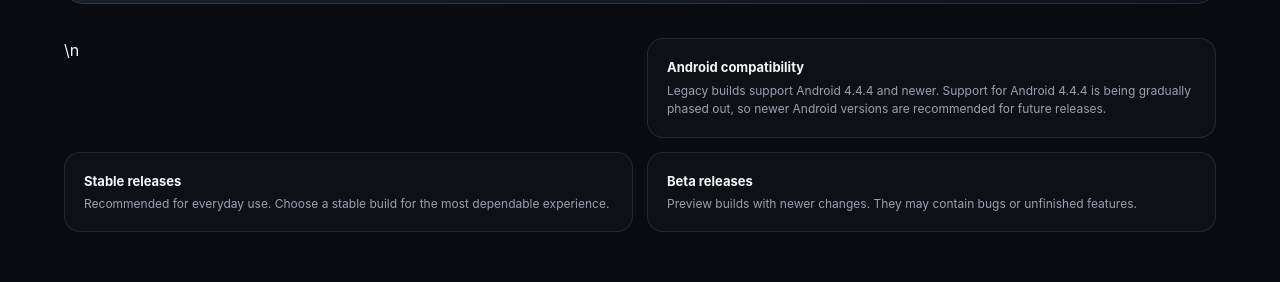
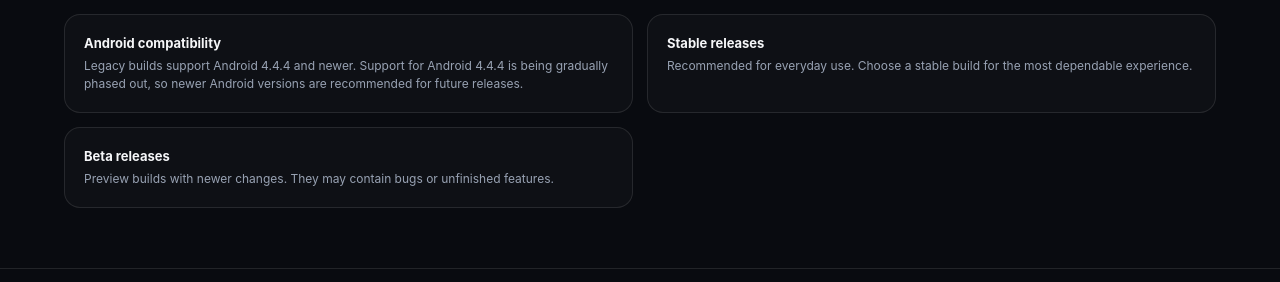
Before and after one commit to iy367-ux/EmberHome, a plain HTML site: page docs/index.html in a window 1280 px wide. Shown: the part 999-1281 px from the top of the page. Drawn offline with Linux system fonts and the light colour scheme; no server answers.

Commit message:
Remove visible escaped newline artifacts from downloads page

```diff
--- a/docs/index.html
+++ b/docs/index.html
@@ -4,7 +4,8 @@
 <meta charset="utf-8">
 <meta name="viewport" content="width=device-width,initial-scale=1">
 <meta name="theme-color" content="#090b10">
-<meta name="description" content="Official EmberHome launcher downloads. Legacy builds support Android 4.4.4 and newer; support for older Android versions is gradually being phased out.">\n<link rel="icon" type="image/svg+xml" href="./favicon.svg">
+<meta name="description" content="Official EmberHome launcher downloads. Legacy builds support Android 4.4.4 and newer; support for older Android versions is gradually being phased out.">
+<link rel="icon" type="image/svg+xml" href="./favicon.svg">
 <title>EmberHome — Downloads</title>
 <style>
 :root{color-scheme:dark;--bg:#090b10;--panel:#121720;--panel2:#171f2b;--line:rgba(255,255,255,.1);--text:#f5f6f8;--muted:#98a2b3;--ember:#ff8a3d;--ember2:#ffc078;--green:#83e0ad;--blue:#9ebeff}
@@ -83,7 +84,8 @@ footer a{color:#d9a17c;text-decoration:none}
   <section class="list" id="versions" aria-label="Available EmberHome versions">
     <article class="card"><div class="kind">Release library</div><p class="version">Loading…</p><p class="note">Fetching the latest versions.</p></article>
   </section>
-  <section class="info" aria-label="Release information">\n    <div class="info-card"><strong>Android compatibility</strong><p>Legacy builds support Android 4.4.4 and newer. Support for Android 4.4.4 is being gradually phased out, so newer Android versions are recommended for future releases.</p></div>
+  <section class="info" aria-label="Release information">
+    <div class="info-card"><strong>Android compatibility</strong><p>Legacy builds support Android 4.4.4 and newer. Support for Android 4.4.4 is being gradually phased out, so newer Android versions are recommended for future releases.</p></div>
     <div class="info-card"><strong>Stable releases</strong><p>Recommended for everyday use. Choose a stable build for the most dependable experience.</p></div>
     <div class="info-card"><strong>Beta releases</strong><p>Preview builds with newer changes. They may contain bugs or unfinished features.</p></div>
   </section>
```
